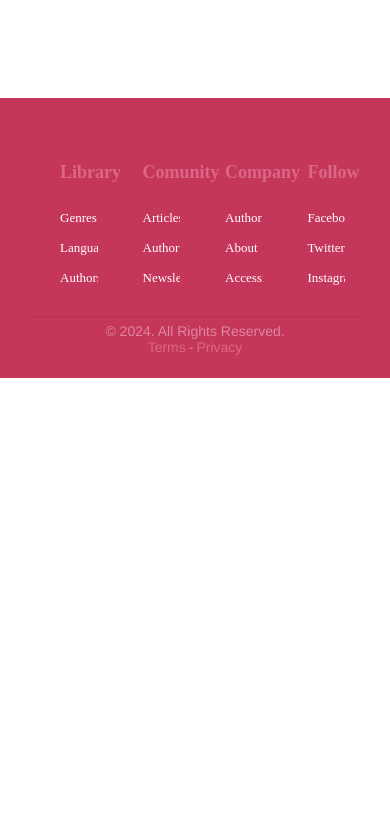
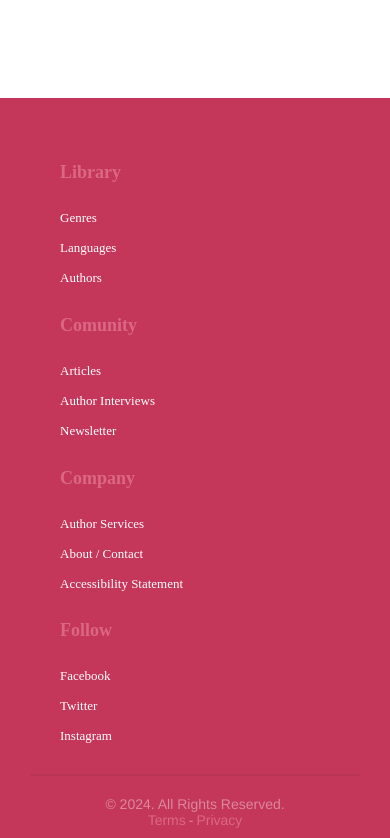
Before and after one commit to nxmtuan/ebooks-online, a React (Create React App) app: page / in a window 390 px wide. Shown: the part 2039-2877 px from the top of the page. Before the commit the page ends 2417 px from the top, so only its background shows below. Built offline with nearby package versions, Linux system fonts and the light colour scheme; no server answers; a web font is replaced by a local one.

Commit message:
Change Footer design

```diff
--- a/src/components/BookCard/BookCard.js
+++ b/src/components/BookCard/BookCard.js
@@ -62,6 +62,22 @@ function BookCard({ dataBook, itemsCardStyle, bookImageStyle }) {
     );
 }
 
+function BookCardLoading({ itemsCardStyle, bookImageStyle }) {
+    return (
+        <div className={cx('items-card')} style={itemsCardStyle}>
+            <div className={cx('items')}>
+                <div className={cx('book-image')} style={bookImageStyle}>
+                    <img src="" alt="" />
+                </div>
+
+                <div className={cx('book-info')}>
+                    <div className={cx('book-title')}></div>
+                </div>
+            </div>
+        </div>
+    );
+}
+
 function MoreInfoBookCard({ dataDeals }) {
     return (
         <div className={cx('items-card')}>
@@ -111,4 +127,4 @@ function MoreInfoBookCard({ dataDeals }) {
     );
 }
 
-export { BookCard, MoreInfoBookCard };
+export { BookCard, MoreInfoBookCard, BookCardLoading };
--- a/src/layouts/Footer/Footer.module.scss
+++ b/src/layouts/Footer/Footer.module.scss
@@ -23,50 +23,6 @@
 
     @media screen and (min-width: 768px) and (max-width: 991px) {
         width: 750px;
-    }
-
-    @media screen and (max-width: 767px) {
-        width: 100%;
-
-        .nav-menu {
-            display: flex;
-            flex-wrap: wrap;
-        }
-
-        li {
-            width: 25%;
-        }
-
-        h3 {
-            margin: 0;
-        }
-
-        a {
-            //width: 80px;
-            display: -webkit-box;
-            -webkit-box-orient: vertical;
-            overflow: hidden;
-            text-overflow: ellipsis;
-            -webkit-line-clamp: 1;
-            line-clamp: 1;
-        }
-
-        .block-footer {
-            display: flex;
-            flex-direction: column; /* Xếp các phần tử con theo chiều dọc (từ trên xuống dưới) */
-            justify-content: center; /* Căn giữa các phần tử theo chiều dọc */
-            align-items: center; /* Căn giữa các phần tử theo chiều ngang */
-            padding: 5px;
-        }
-
-        .copyright,
-        .terms-privacy {
-            display: flex;
-            justify-content: center;
-            width: 100%;
-            margin: 0;
-            padding: 0;
-        }
     }
 }
 
@@ -125,3 +81,26 @@
         margin-right: 3px;
     }
 }
+
+@media screen and (max-width: 600px) {
+    .wrapper {
+        height: 740px;
+    }
+    .nav-menu {
+        display: flex;
+        flex-direction: column;
+    }
+    .block-footer {
+        flex-direction: column;
+    }
+    .copyright {
+        padding: 0;
+        text-align: center;
+        width: 100%;
+    }
+    .terms-privacy {
+        width: 100%;
+        padding: 0;
+        text-align: center;
+    }
+}
--- a/src/pages/Home/Home.module.scss
+++ b/src/pages/Home/Home.module.scss
@@ -270,6 +270,9 @@
     }
 }
 
+//Loading card
+
+
 //Media Query
 @media screen and (max-width: 600px) {
     .block-content {
```
